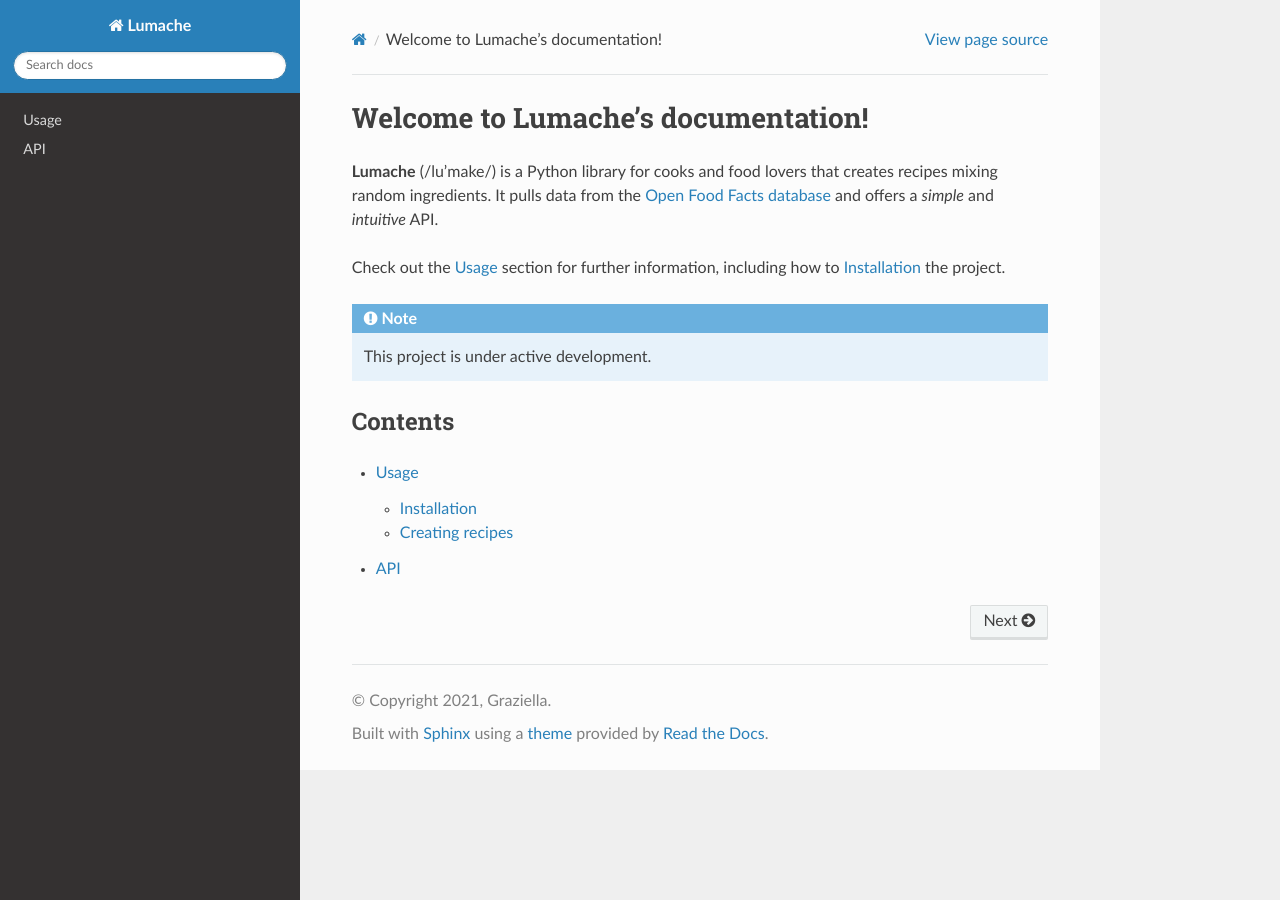
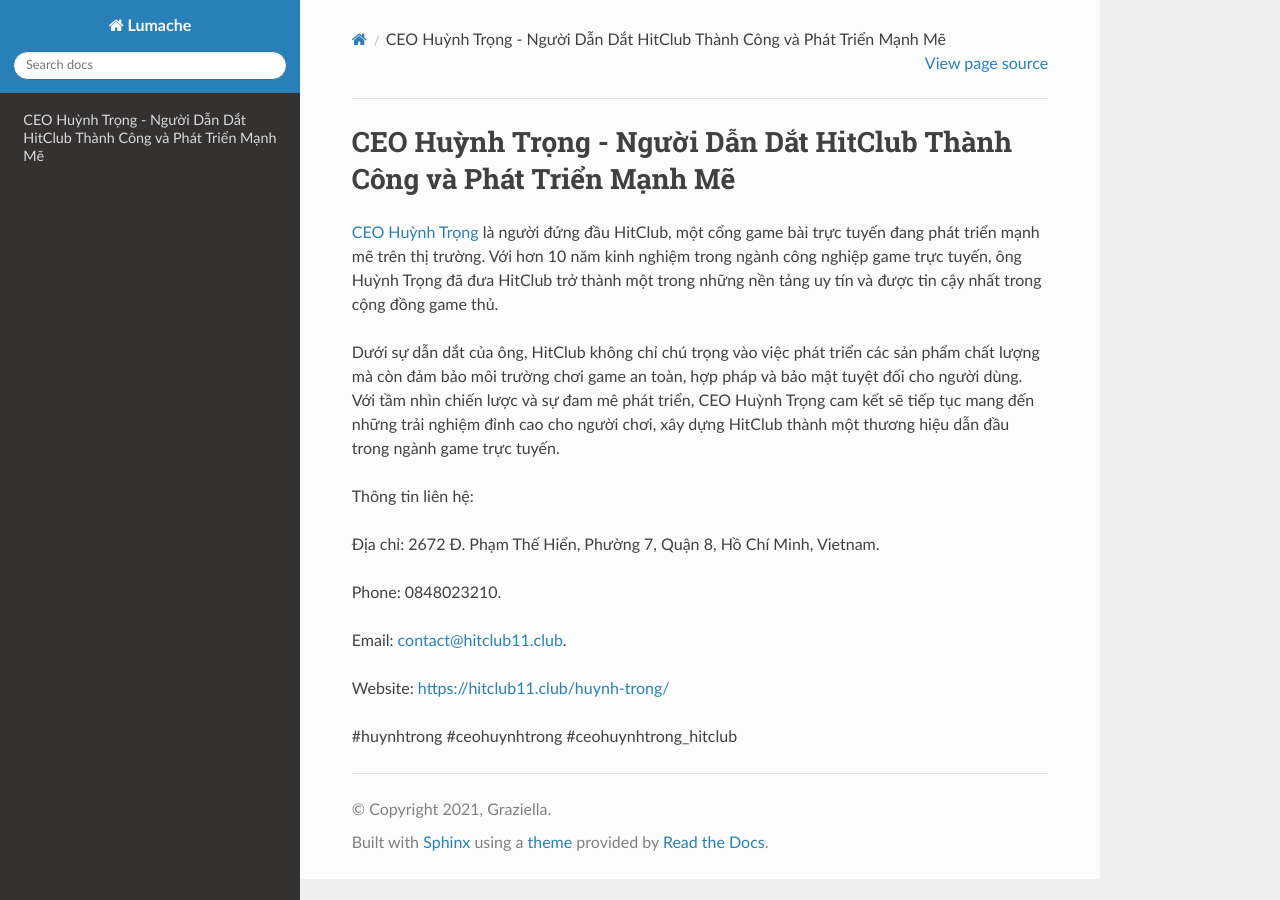
Before and after one commit to dtri8785/1ceohuynhtrong, a Sphinx documentation site: the page built from docs/source/index.rst, in a window 1280 px wide. Built offline with Sphinx 7.4.7 and the Read the Docs theme 3.1.0, drawn with Linux system fonts in a browser that asks for light colours.

Commit message:
Update index.rst

```diff
--- a/docs/source/index.rst
+++ b/docs/source/index.rst
@@ -1,22 +1,18 @@
-Welcome to Lumache's documentation!
+CEO Huỳnh Trọng - Người Dẫn Dắt HitClub Thành Công và Phát Triển Mạnh Mẽ
 ===================================
 
-**Lumache** (/lu'make/) is a Python library for cooks and food lovers
-that creates recipes mixing random ingredients.
-It pulls data from the `Open Food Facts database <https://world.openfoodfacts.org/>`_
-and offers a *simple* and *intuitive* API.
+`CEO Huỳnh Trọng <https://hitclub11.club/huynh-trong/>`_ là người đứng đầu HitClub, một cổng game bài trực tuyến đang phát triển mạnh mẽ trên thị trường. Với hơn 10 năm kinh nghiệm trong ngành công nghiệp game trực tuyến, ông Huỳnh Trọng đã đưa HitClub trở thành một trong những nền tảng uy tín và được tin cậy nhất trong cộng đồng game thủ.
 
-Check out the :doc:`usage` section for further information, including
-how to :ref:`installation` the project.
+Dưới sự dẫn dắt của ông, HitClub không chỉ chú trọng vào việc phát triển các sản phẩm chất lượng mà còn đảm bảo môi trường chơi game an toàn, hợp pháp và bảo mật tuyệt đối cho người dùng. Với tầm nhìn chiến lược và sự đam mê phát triển, CEO Huỳnh Trọng cam kết sẽ tiếp tục mang đến những trải nghiệm đỉnh cao cho người chơi, xây dựng HitClub thành một thương hiệu dẫn đầu trong ngành game trực tuyến.
 
-.. note::
+Thông tin liên hệ:
 
-   This project is under active development.
+Địa chỉ: 2672 Đ. Phạm Thế Hiển, Phường 7, Quận 8, Hồ Chí Minh, Vietnam.
 
-Contents
---------
+Phone: 0848023210.
 
-.. toctree::
+Email: contact@hitclub11.club.
 
-   usage
-   api
+Website: https://hitclub11.club/huynh-trong/
+
+#huynhtrong #ceohuynhtrong #ceohuynhtrong_hitclub
```
